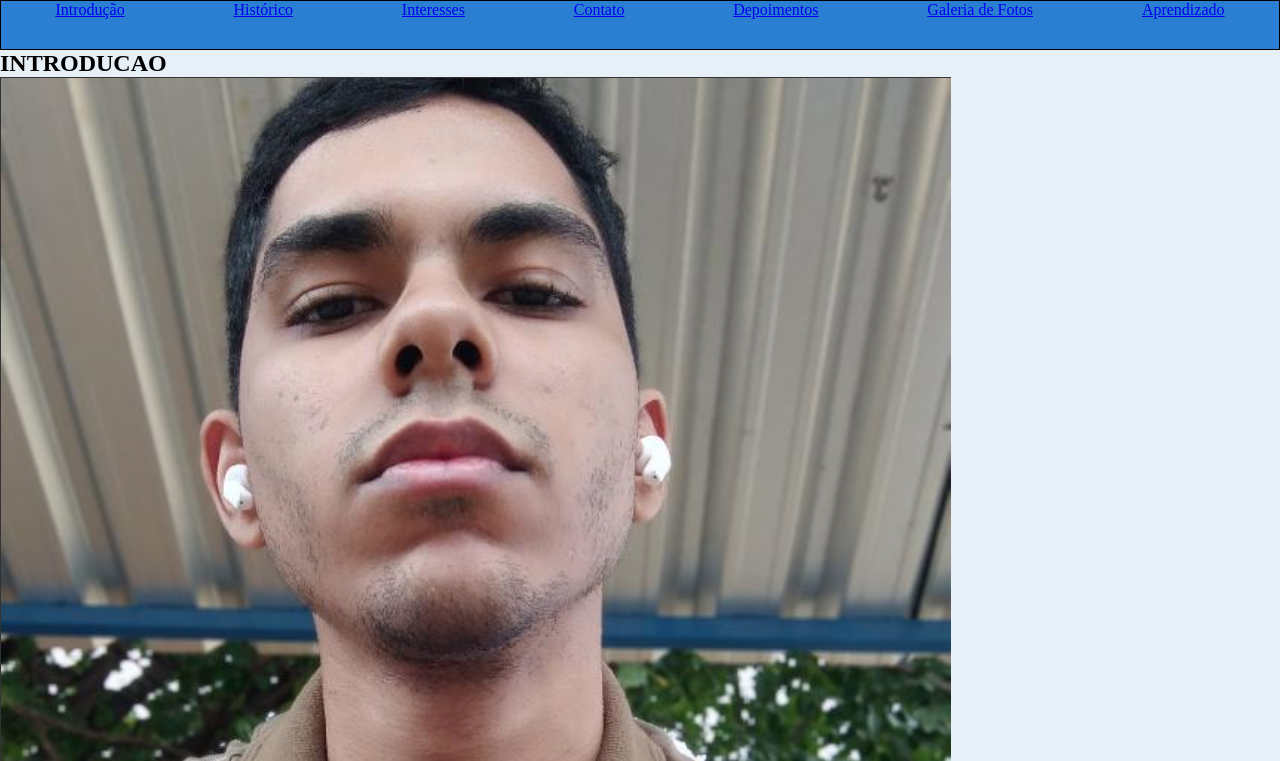
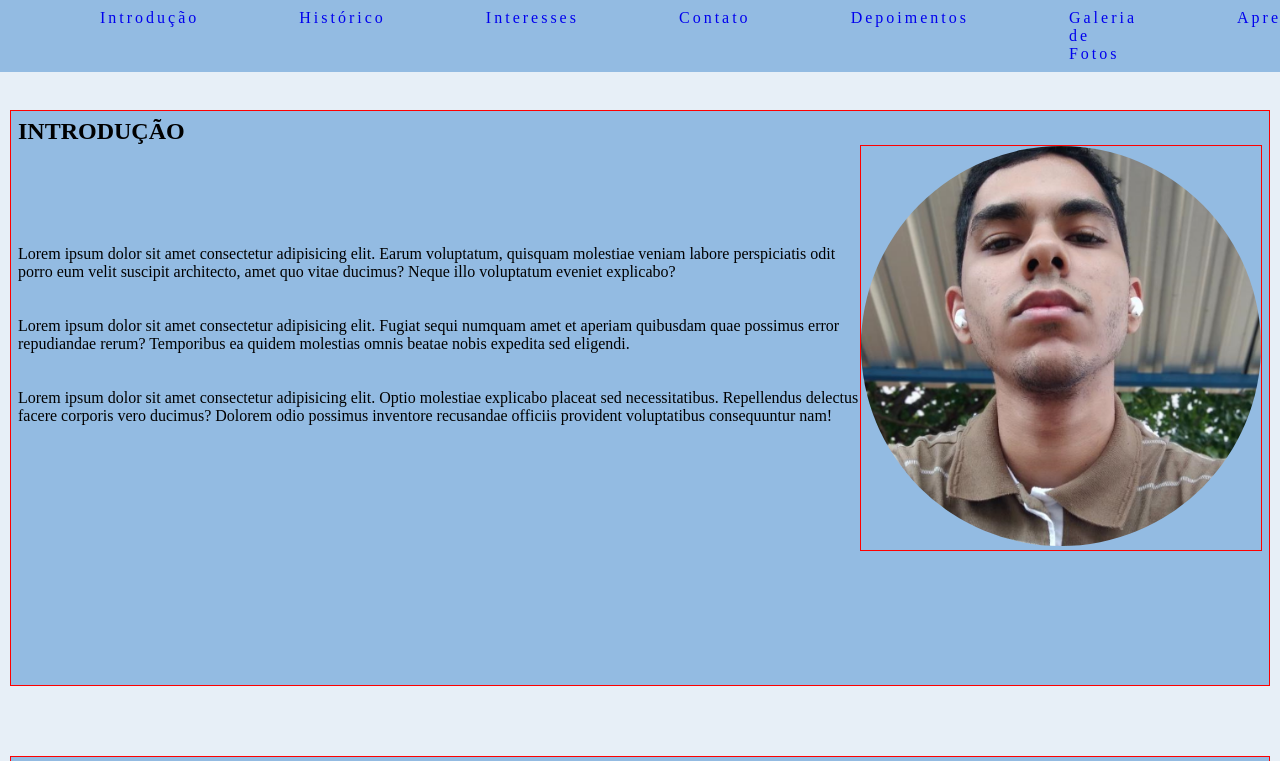
Before and after one commit to Gabriel-Matias07/capacita_projeto_01, a plain HTML site: page index.html in a window 1280 px wide. Shown: the top 761 px of the page. Drawn offline with Linux system fonts and the light colour scheme.

Commit message:
Adicionado CSS ao arquivo

```diff
--- a/index.html
+++ b/index.html
@@ -10,27 +10,31 @@
     <header>
         <nav>
             <ul>
-                <li><a href="#">Introdução</a></li>
-                <li><a href="#">Histórico</a></li>
-                <li><a href="#">Interesses</a></li>
-                <li><a href="#">Contato</a></li>
-                <li><a href="#">Depoimentos</a></li>
-                <li><a href="#">Galeria de Fotos</a></li>
-                <li><a href="#">Aprendizado</a></li>
+                <li><a href="#introducao">Introdução</a></li>
+                <li><a href="#historico">Histórico</a></li>
+                <li><a href="#interesses">Interesses</a></li>
+                <li><a href="#contatos">Contato</a></li>
+                <li><a href="#depoimentos">Depoimentos</a></li>
+                <li><a href="#galeria-de-fotos">Galeria de Fotos</a></li>
+                <li><a href="#aprendizados">Aprendizado</a></li>
             </ul>
         </nav>
     </header>
 
-    <section class="introducao">
-        <h1>INTRODUCAO</h1>
+        <section id="introducao">
+            <h1>INTRODUÇÃO</h1>
             <div class="wrapper">
                 <img src="img/profile.png" alt="profile">
             </div>
             <div class="bio">
                 <p>Lorem ipsum dolor sit amet consectetur adipisicing elit. Earum voluptatum, quisquam molestiae veniam labore perspiciatis odit porro eum velit suscipit architecto, amet quo vitae ducimus? Neque illo voluptatum eveniet explicabo?</p>
+                <br><br>
+                <p>Lorem ipsum dolor sit amet consectetur adipisicing elit. Fugiat sequi numquam amet et aperiam quibusdam quae possimus error repudiandae rerum? Temporibus ea quidem molestias omnis beatae nobis expedita sed eligendi.</p>
+                <br><br>
+                <p>Lorem ipsum dolor sit amet consectetur adipisicing elit. Optio molestiae explicabo placeat sed necessitatibus. Repellendus delectus facere corporis vero ducimus? Dolorem odio possimus inventore recusandae officiis provident voluptatibus consequuntur nam!</p>
             </div>
         </section>
-    <section class="historico">
+        <section id="historico">
         <h1>HISTORICO</h1>
         <div class="time-line">
             <img class="img-time" src="img/ifce.png" alt="">
@@ -40,7 +44,7 @@
             <img class="img-time" src="img/ifce.png" alt="">
         </div>
     </section>
-    <section class="interesses">
+    <section id="interesses">
         <h1>INTERESSES</h1>
         <img class="img-time" src="img/ifce.png" alt="">
         <img class="img-time" src="img/ifce.png" alt="">
--- a/style.css
+++ b/style.css
@@ -4,16 +4,81 @@
     border: none;
 }
 
+html{
+    scroll-behavior: smooth;
+    scroll-padding-top: 100px;
+}
 body{
     background-color: #e7eff7;
+    padding: 10px;
 }
+
+
+/* Estilização do header */
 header{
-    background-color: #2b7fd3;
-    border: solid 1px;
-    height: 3rem;
+    margin-bottom: 100px
+}
+header nav{
+    width: 100%;
+    top: 0;
+    left: 0;
+    position: fixed;
+    display: flex;
+    justify-content: space-around;
+    align-items: center;
+    background: #93bbe2;
+    height: 9vh;
 }
 header nav ul{
     display: flex;
     justify-content: space-around;
     list-style: none;
 }
+header nav ul li{
+    letter-spacing: 3px;
+    margin-left: 100px;
+}
+header nav ul li a{
+    text-decoration: none;
+}
+
+/* Estilização da seção introdução */
+#introducao{
+    border: solid 1px red;
+    background-color: #93bbe2;
+    padding: 7px;
+    height: 70vh;
+    margin-bottom: 70px;
+}
+#introducao .wrapper{
+    border: solid 1px red;
+    float: right;
+    width: 400px;
+}
+#introducao .wrapper img{
+    border-radius: 50%;
+    width: 100%;
+    height: 100%;
+}
+#introducao .bio{
+    margin-top: 100px;
+}
+
+/* Estilização da seção histórico */
+
+#historico{
+    border: solid 1px red;
+    background-color: #93bbe2;
+    padding: 7px;
+    height: 70vh;
+    margin-bottom: 70px;
+}
+
+/* Estilização da seção interesses */
+#interesses{
+    border: solid 1px red;
+    background-color: #93bbe2;
+    padding: 7px;
+    height: 70vh;
+    margin-bottom: 70px;
+}
```
Lines whose indentation alone changed are shown as unchanged.
